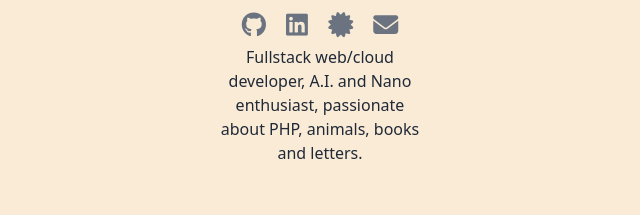
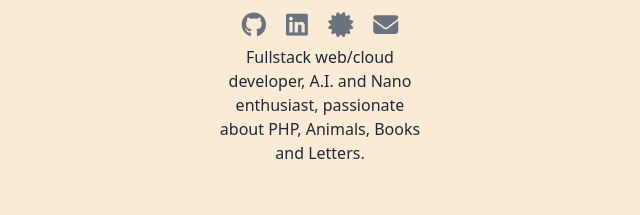
Before and after one commit to marcosnunesmbs/mnunes, a plain HTML site: page index.html in a window 1280 px wide. Shown: the part 391-606 px from the top of the page, 320-960 px from the left. Drawn offline with nearby package versions, Linux system fonts and the light colour scheme.

Commit message:
refactor: update deployment workflow and improve personal description

```diff
--- a/index.html
+++ b/index.html
@@ -80,8 +80,8 @@
                 </a>
             </div>
             <p class="text-gray-800 md:w-1/4 text-center">
-                Fullstack web/cloud developer, A.I. and Nano enthusiast, passionate about PHP, animals, books and
-                letters.
+                Fullstack web/cloud developer, A.I. and Nano enthusiast, passionate about PHP, Animals, Books and
+                Letters.
             </p>
         </div>
     </section>
```
Also changed, not shown: .github/workflows-off/deploy.yml (renamed from .github/workflows/deploy.yml).
